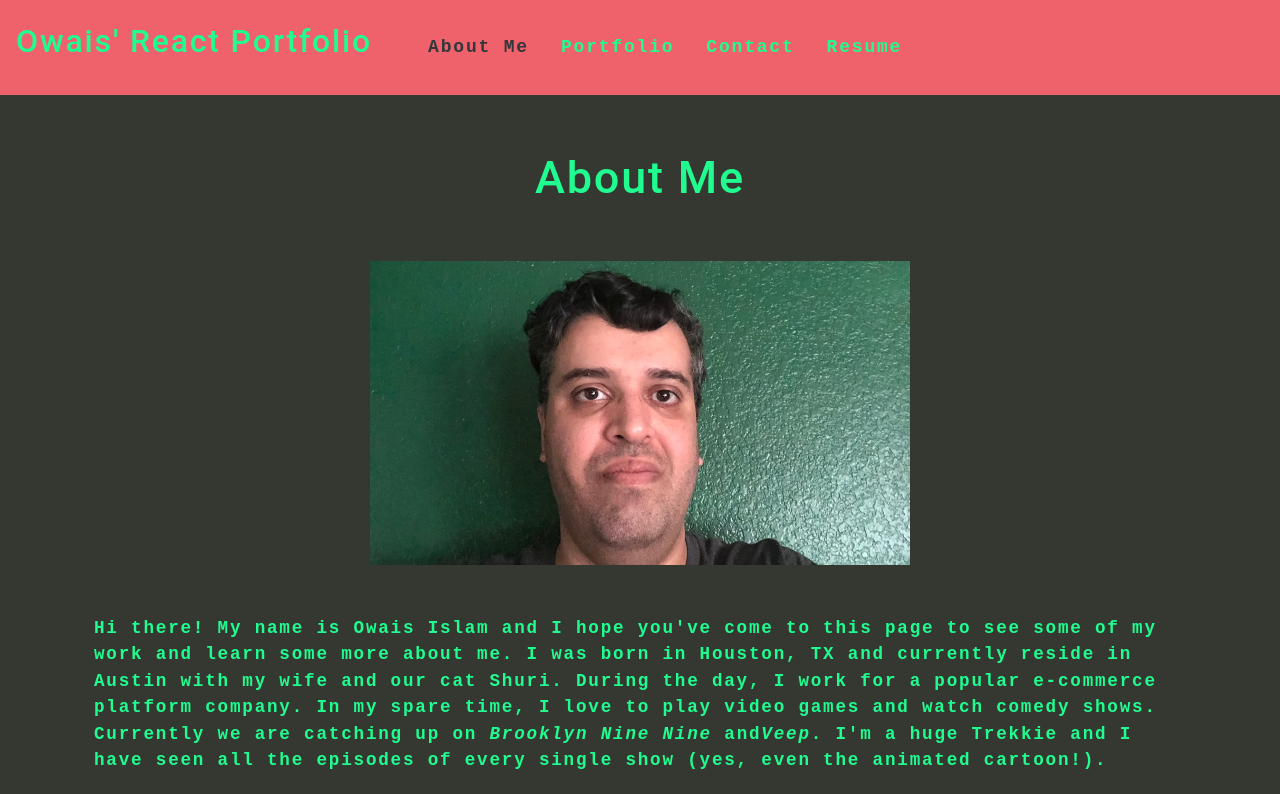
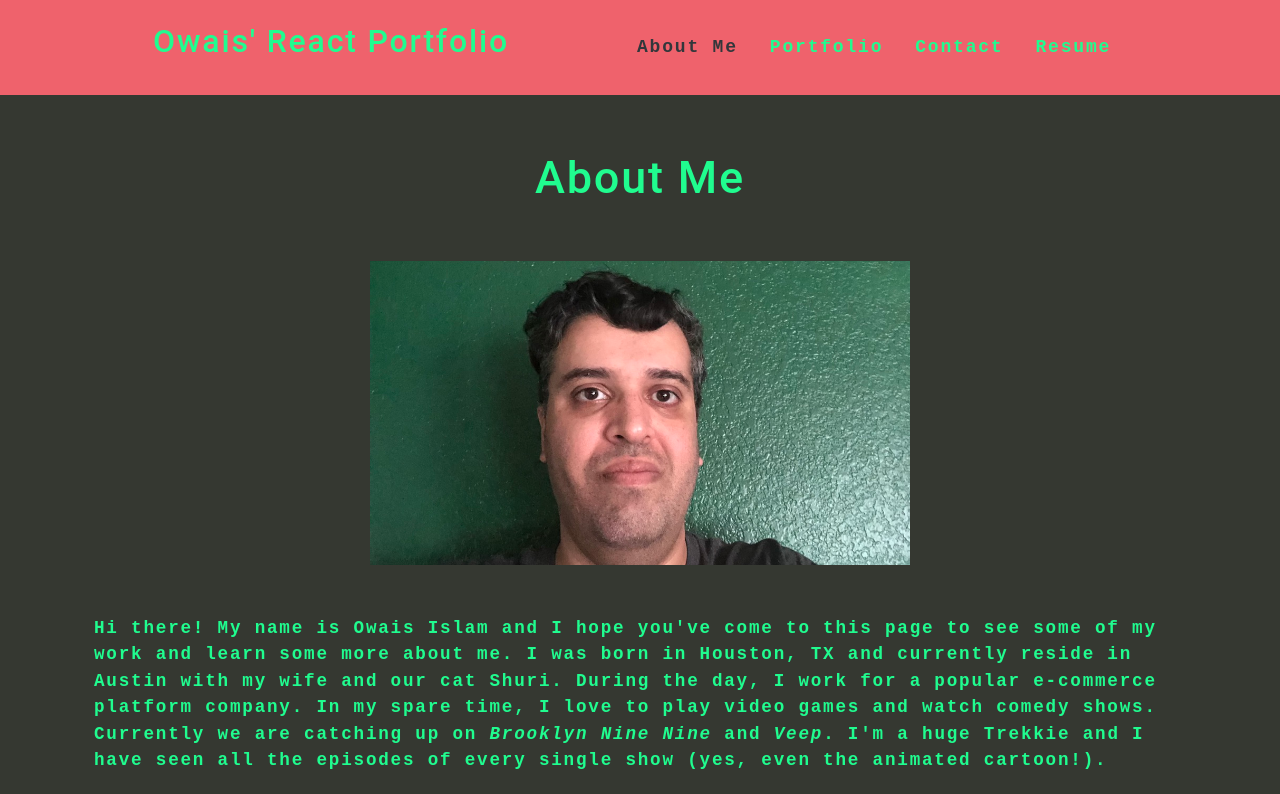
Before and after one commit to OwaisIslam/react-portfolio, a React (Create React App) app: page / in a window 1280 px wide. Shown: the top 794 px of the page. Built offline with nearby package versions, Linux system fonts and the light colour scheme.

Commit message:
adjusted nav bar

```diff
--- a/src/components/About/index.js
+++ b/src/components/About/index.js
@@ -3,8 +3,8 @@ import React from "react";
 function About() {
 	return (
 		<section>
-			<div className="center page-header" id="about">
-				About Me
+			<div className="center" id="about">
+				<h1 className="page-header">About Me</h1>
 			</div>
 			<div className="center">
 				<img
@@ -20,7 +20,7 @@ function About() {
 					Houston, TX and currently reside in Austin with my wife and our cat
 					Shuri. During the day, I work for a popular e-commerce platform
 					company. In my spare time, I love to play video games and watch comedy
-					shows. Currently we are catching up on <em>Brooklyn Nine Nine</em> and
+					shows. Currently we are catching up on <em>Brooklyn Nine Nine</em> and{" "}
 					<em>Veep</em>. I'm a huge Trekkie and I have seen all the episodes of
 					every single show (yes, even the animated cartoon!).
 				</p>
--- a/src/components/Header/index.js
+++ b/src/components/Header/index.js
@@ -5,12 +5,16 @@ function Header(props) {
 	const { currentTab, setCurrentTab } = props;
 
 	return (
-		<header className="header">
-			<h2>Owais' React Portfolio</h2>
-			<Navigation
-				currentTab={currentTab}
-				setCurrentTab={setCurrentTab}
-			></Navigation>
+		<header>
+			<div>
+				<h2>Owais' React Portfolio</h2>
+			</div>
+			<div className="tabs">
+				<Navigation
+					currentTab={currentTab}
+					setCurrentTab={setCurrentTab}
+				></Navigation>
+			</div>
 		</header>
 	);
 }
--- a/src/components/Navigation/index.js
+++ b/src/components/Navigation/index.js
@@ -4,7 +4,7 @@ function Navigation(props) {
 	const { currentTab, setCurrentTab } = props;
 
 	return (
-		<nav>
+		<nav className="tabs">
 			<ul className="flex-row">
 				<li className={currentTab == "about" ? "mx-2 navActive" : "mx-2"}>
 					<span onClick={() => setCurrentTab("about")}>About Me</span>
--- a/src/index.css
+++ b/src/index.css
@@ -110,7 +110,10 @@ a:hover {
 }
 
 header {
-	background: var(--dark);
+	background: var(--secondary);
+	display: flex;
+	justify-content: center;
+	padding: 1rem;
 }
 
 header a {
@@ -308,16 +311,16 @@ nav {
 	color: var(--primary);
 }
 
-.header {
-	display: flex;
-	background-color: #ef626c;
-	padding: 1rem;
-}
-
 .footer {
 	display: flex;
 	flex-wrap: wrap;
 	justify-content: space-evenly;
+}
+
+.tabs {
+	display: flex;
+	justify-content: flex-end;
+	padding-left: 2em;
 }
 
 .photo {
```
